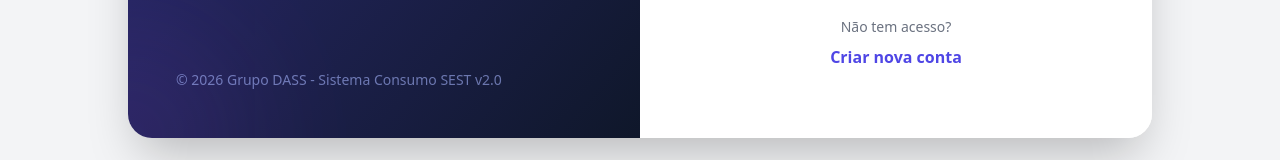
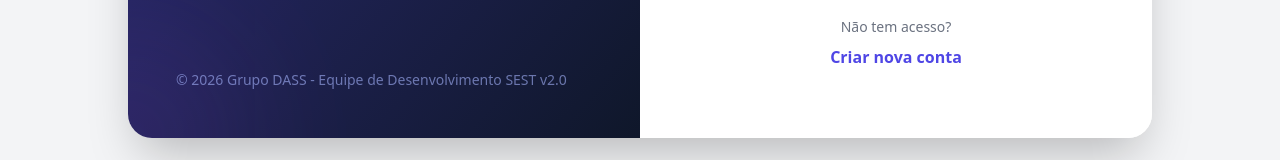
Before and after one commit to hellennverenaa/sobracorte, a Vue app in the folder frontend/: page /sobra_corte/login in a window 1280 px wide. Shown: the part 562-722 px from the top of the page. Built offline with nearby package versions, Linux system fonts and the light colour scheme; no server answers.

Commit message:
chore: update footer branding in Login page

```diff
--- a/frontend/src/pages/Login.vue
+++ b/frontend/src/pages/Login.vue
@@ -94,7 +94,7 @@ function handleSubmit() {
            </p>
         </div>
         <div class="relative z-10 text-sm text-indigo-300/60 font-medium">
-          &copy; 2026 Grupo DASS - Sistema Consumo SEST v2.0
+          &copy; 2026 Grupo DASS - Equipe de Desenvolvimento SEST v2.0
         </div>
       </div>
 
```
